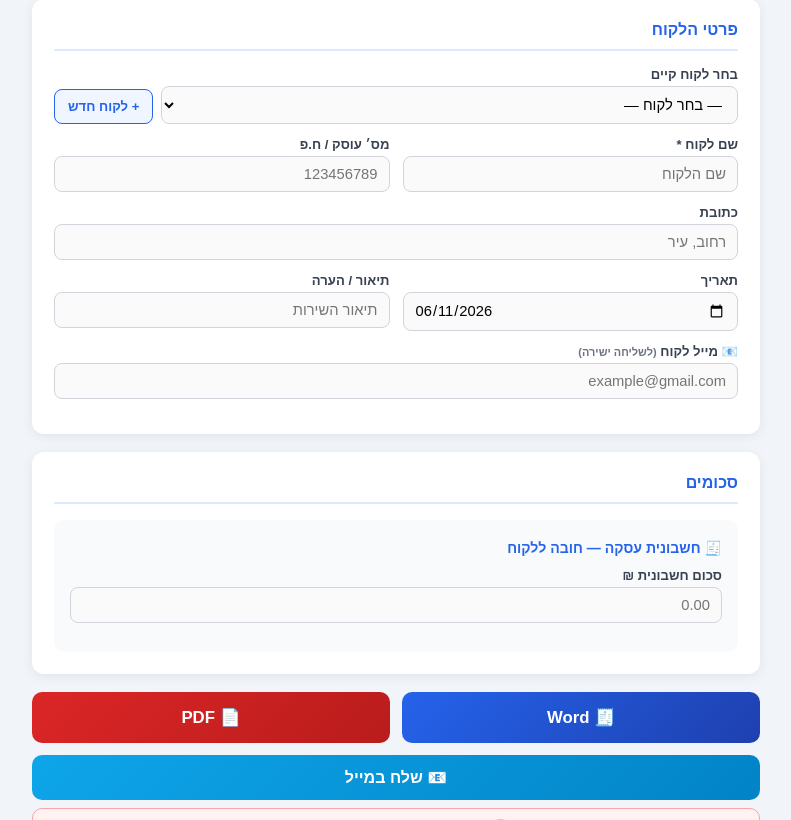
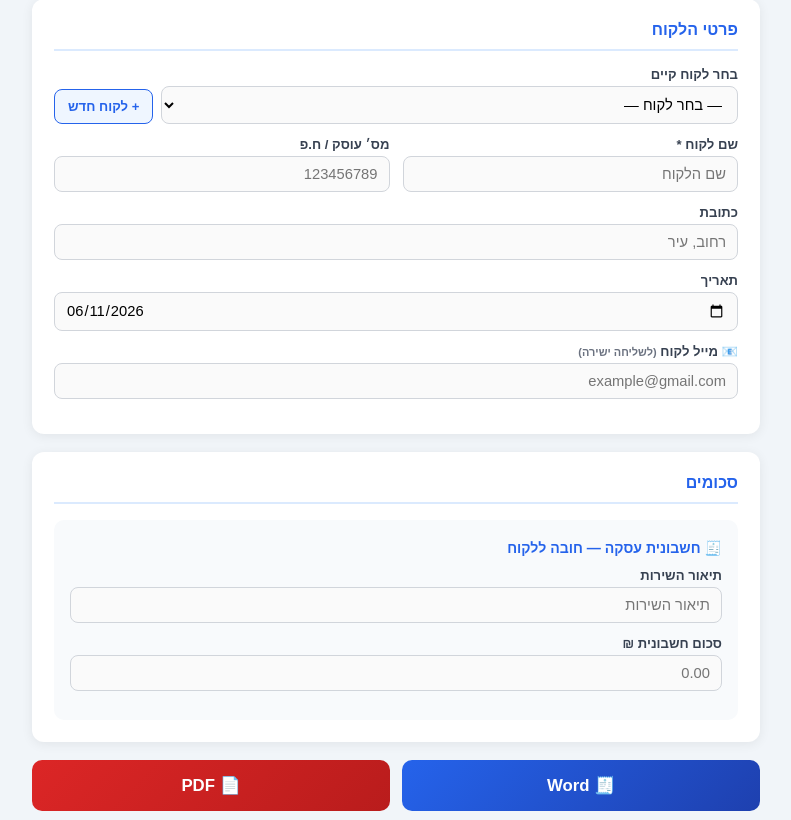
Before and after one commit to A2014A/invoice-app, a Flask app: page / in a window 1280 px wide. Shown: the part 330-1150 px from the top of the page, without its empty margins (244-1035 px from the left). Run offline with Flask 3, Linux system fonts and the light colour scheme; data that the repository does not hold is empty.

Commit message:
move desc field to amounts section

```diff
--- a/templates/index.html
+++ b/templates/index.html
@@ -261,15 +261,9 @@ input:focus, select:focus { outline: none; border-color: #2563EB; background: wh
       <label>כתובת</label>
       <input type="text" id="address" placeholder="רחוב, עיר">
     </div>
-    <div class="row">
-      <div class="form-group">
-        <label>תאריך</label>
-        <input type="date" id="date">
-      </div>
-      <div class="form-group">
-        <label>תיאור / הערה</label>
-        <input type="text" id="desc" placeholder="תיאור השירות">
-      </div>
+    <div class="form-group">
+      <label>תאריך</label>
+      <input type="date" id="date">
     </div>
     <div class="form-group">
       <label>📧 מייל לקוח <small style="color:#6B7280">(לשליחה ישירה)</small></label>
@@ -283,6 +277,10 @@ input:focus, select:focus { outline: none; border-color: #2563EB; background: wh
 
       <div class="inv-fields">
         <div class="section-title inv-title">🧾 חשבונית עסקה — חובה ללקוח</div>
+        <div class="form-group">
+          <label>תיאור השירות</label>
+          <input type="text" id="desc" placeholder="תיאור השירות">
+        </div>
         <div class="form-group">
           <label>סכום חשבונית ₪</label>
           <input type="number" id="inv_amt" placeholder="0.00" step="0.01" min="0">
```
